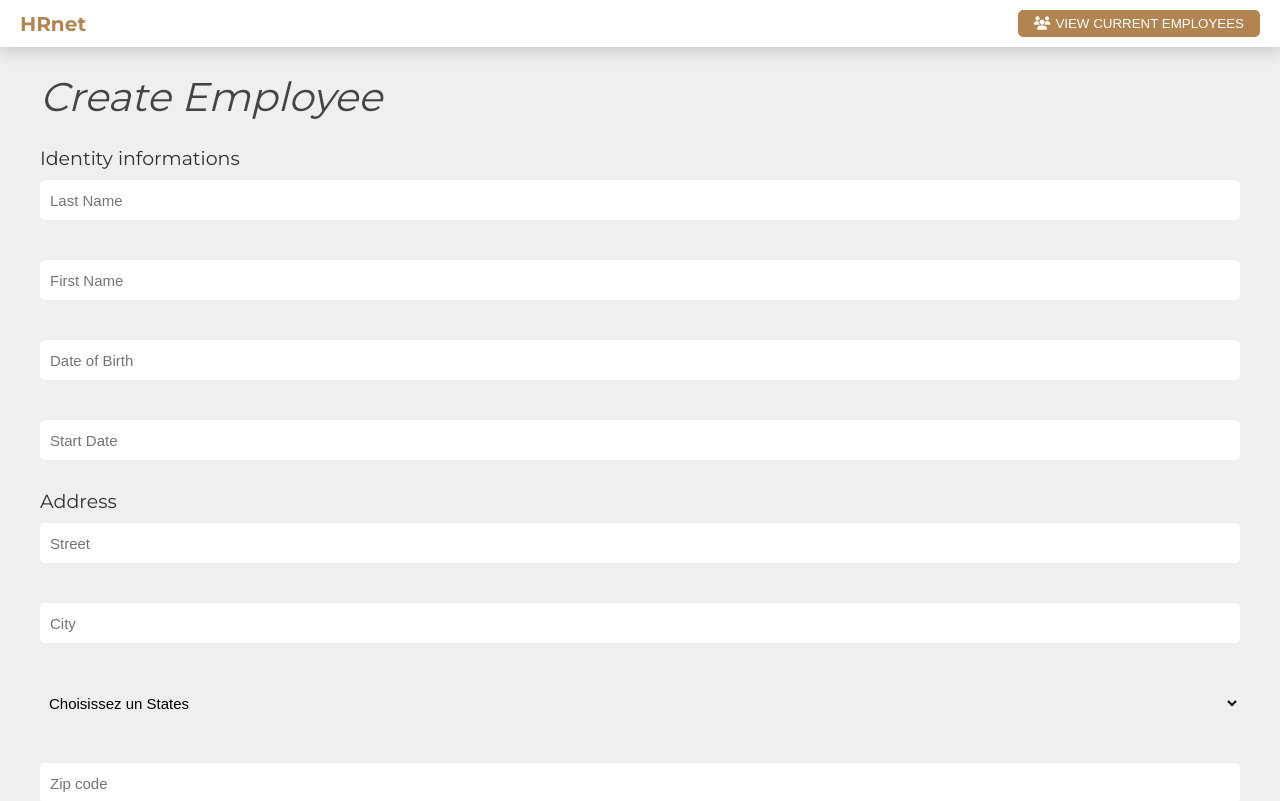
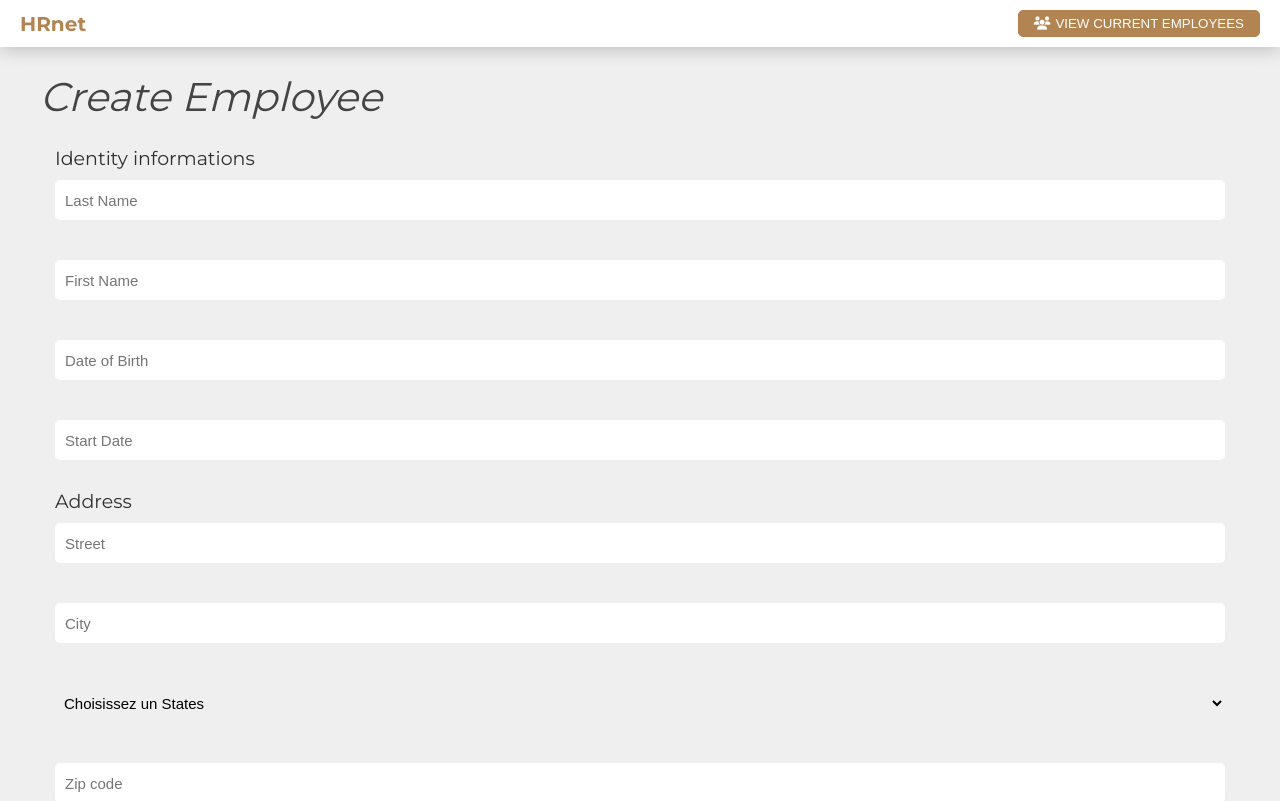
Before and after one commit to Stephan075/FolioStephan_14_10072021, a React (Create React App) app: page / in a window 1280 px wide. Shown: the top 801 px of the page. Built offline with nearby package versions, Linux system fonts and the light colour scheme.

Commit message:
deploy app

```diff
--- a/src/pages/EmployeeList/EmployeeList.jsx
+++ b/src/pages/EmployeeList/EmployeeList.jsx
@@ -6,7 +6,7 @@ import EmployeesTable from "../../components/Employees/EmployeesTable";
  */
 const EmployeeList = () => {
   return (
-    <div className={`blockContainer d-flex flex-column br`}>
+    <div className={`blockContainer d-flex flex-column`}>
       <div className="flex-fill container">
         <h1 className="heading-2 my-30">Current Employees</h1>
         <div className="employeeList" style={{ padding: "0 15px" }}>
--- a/src/pages/Home/Home.jsx
+++ b/src/pages/Home/Home.jsx
@@ -1,5 +1,6 @@
 import React from "react";
 import CreateEmployee from "../../components/CreateEmployee/CreateEmployee";
+import styles from "./Home.module.scss";
 
 /**
  * @description Component that displays the employee creation page
@@ -11,7 +12,7 @@ const Home = () => {
       <div className="flex-fill container">
         <h1 className="heading-2 my-30">Create Employee</h1>
 
-        <div className="homeForm">
+        <div className={styles.homeForm}>
           <CreateEmployee />
         </div>
       </div>
--- a/src/pages/Home/Home.module.scss
+++ b/src/pages/Home/Home.module.scss
@@ -0,0 +1,3 @@
+.homeForm {
+  padding: 0px 15px;
+}
```
